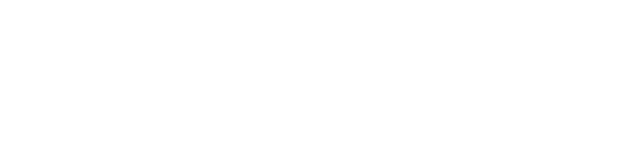
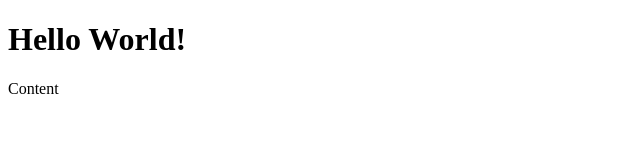
Before and after one commit to kylar-gothic/test-repository, a plain HTML site: page index.html in a window 1280 px wide. Shown: the whole page, without its empty margins (0-640 px from the left). Drawn offline with Linux system fonts and the light colour scheme.

Commit message:
Dodano content do pliku .html

```diff
--- a/index.html
+++ b/index.html
@@ -6,6 +6,7 @@
     <title>Document</title>
 </head>
 <body>
-
+    <h1>Hello World!</h1>
+    <p>Content</p>
 </body>
 </html>
```
